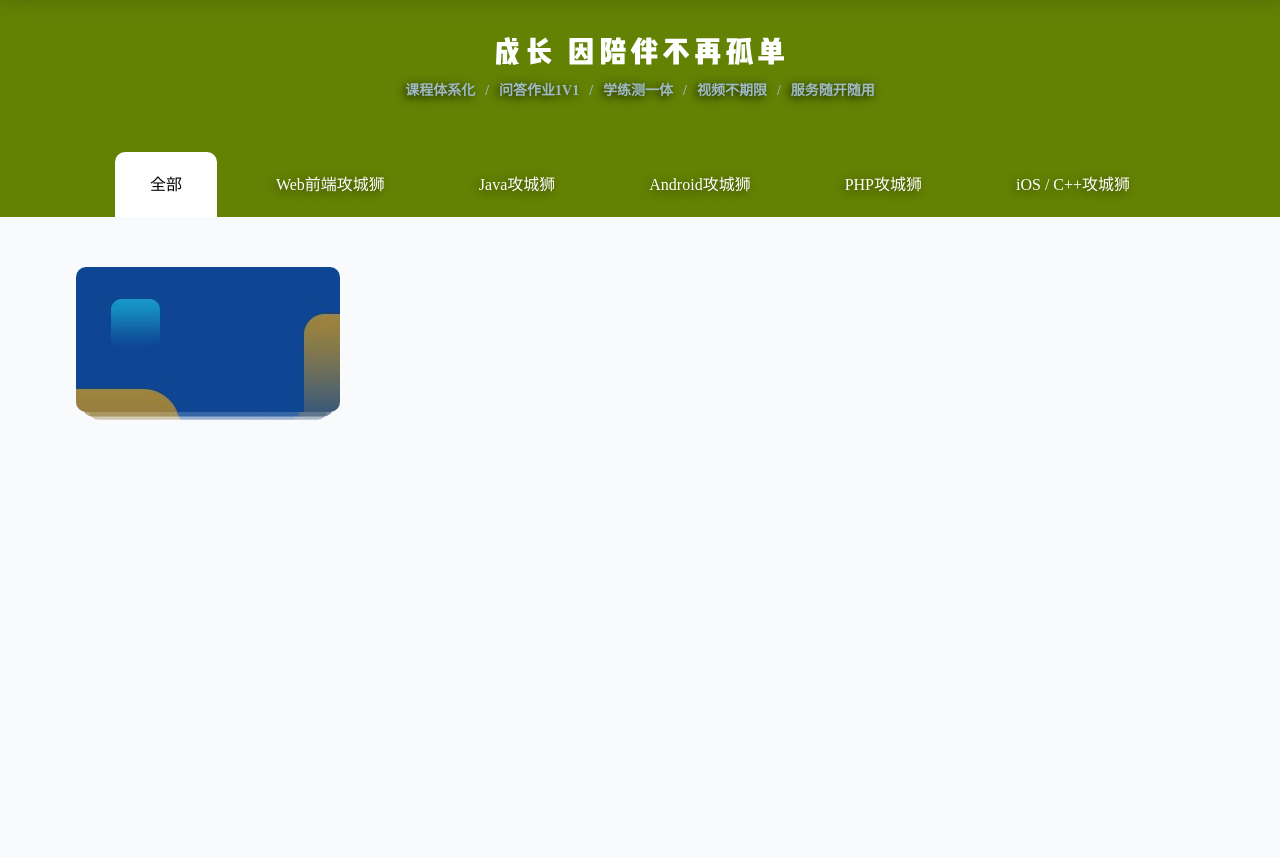
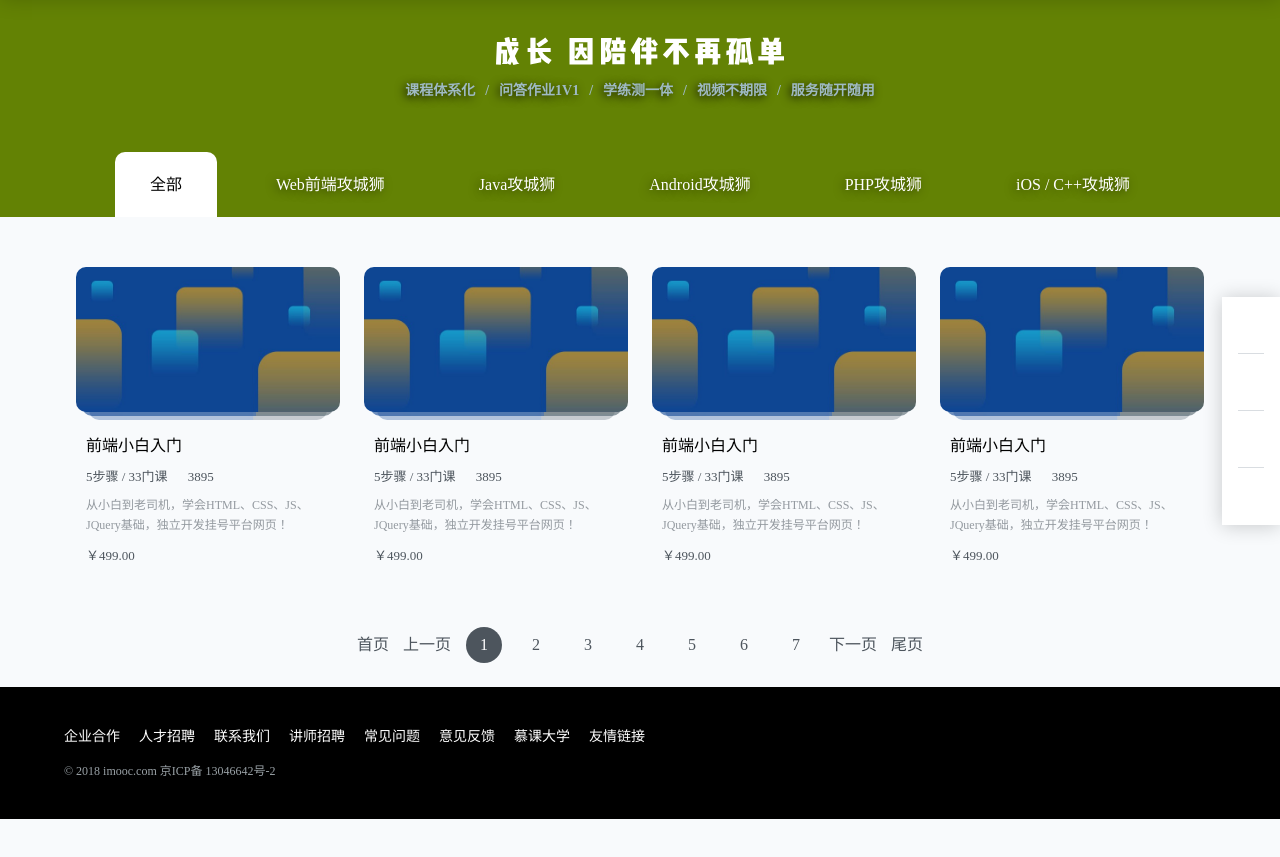
Before and after one commit to scyuan/mooc, a plain HTML site: page careerpath.html in a window 1280 px wide. Shown: the part 75-932 px from the top of the page. After the commit the page ends 894 px from the top, so only its background shows below. Drawn offline with Linux system fonts and the light colour scheme; a web font is replaced by a local one.

Commit message:
职业路径更新😊

```diff
--- a/careerpath.html
+++ b/careerpath.html
@@ -98,27 +98,101 @@
 
 	<!-- 课程内容 -->
 	<div class="content">
-		<div class="content-wrap">
+		<div class="content-wrap clearfix">
 			<div class="course-box">
 				<div class="course-cover">
-					<div class="img-up" style="background-image: url(img/career1.jpg);"></div>
-					<div class="img-mid" style="background-image: url(img/career1.jpg);"></div>
-					<div class="img-down" style="background-image: url(img/career1.jpg);"></div>
+					<div class="img-up" style="background-image: url(img/career1.jpg); background-size: 100% 100%"></div>
+					<div class="img-mid" style="background-image: url(img/career1.jpg); background-size: 100% 100%"></div>
+					<div class="img-down" style="background-image: url(img/career1.jpg); background-size: 100% 100%"></div>
+				</div>
+				<p class="course-name">前端小白入门</p>
+				<p class="course-hot"><span>5步骤 / 33门课</span><i class="icon ml10">&#xe646;</i><span>3895</span><span style="margin-left: 10px;color: #ff9900;"><i class="icon icon-star">&#xe676;</i><i class="icon icon-star">&#xe676;</i><i class="icon icon-star">&#xe676;</i><i class="icon icon-star">&#xe676;</i><i class="icon icon-star">&#xe676;</i></span></p>
+				<p class="course-desc">从小白到老司机，学会HTML、CSS、JS、JQuery基础，独立开发挂号平台网页！</p>
+				<p class="course-price">￥499.00</p>
+			</div>
+			<div class="course-box">
+				<div class="course-cover">
+					<div class="img-up" style="background-image: url(img/career1.jpg); background-size: 100% 100%"></div>
+					<div class="img-mid" style="background-image: url(img/career1.jpg); background-size: 100% 100%"></div>
+					<div class="img-down" style="background-image: url(img/career1.jpg); background-size: 100% 100%"></div>
+				</div>
+				<p class="course-name">前端小白入门</p>
+				<p class="course-hot"><span>5步骤 / 33门课</span><i class="icon ml10">&#xe646;</i><span>3895</span><span style="margin-left: 10px;color: #ff9900;"><i class="icon icon-star">&#xe676;</i><i class="icon icon-star">&#xe676;</i><i class="icon icon-star">&#xe676;</i><i class="icon icon-star">&#xe676;</i><i class="icon icon-star">&#xe676;</i></span></p>
+				<p class="course-desc">从小白到老司机，学会HTML、CSS、JS、JQuery基础，独立开发挂号平台网页！</p>
+				<p class="course-price">￥499.00</p>
+			</div>
+			<div class="course-box">
+				<div class="course-cover">
+					<div class="img-up" style="background-image: url(img/career1.jpg); background-size: 100% 100%"></div>
+					<div class="img-mid" style="background-image: url(img/career1.jpg); background-size: 100% 100%"></div>
+					<div class="img-down" style="background-image: url(img/career1.jpg); background-size: 100% 100%"></div>
+				</div>
+				<p class="course-name">前端小白入门</p>
+				<p class="course-hot"><span>5步骤 / 33门课</span><i class="icon ml10">&#xe646;</i><span>3895</span><span style="margin-left: 10px;color: #ff9900;"><i class="icon icon-star">&#xe676;</i><i class="icon icon-star">&#xe676;</i><i class="icon icon-star">&#xe676;</i><i class="icon icon-star">&#xe676;</i><i class="icon icon-star">&#xe676;</i></span></p>
+				<p class="course-desc">从小白到老司机，学会HTML、CSS、JS、JQuery基础，独立开发挂号平台网页！</p>
+				<p class="course-price">￥499.00</p>
+			</div>
+			<div class="course-box">
+				<div class="course-cover">
+					<div class="img-up" style="background-image: url(img/career1.jpg); background-size: 100% 100%"></div>
+					<div class="img-mid" style="background-image: url(img/career1.jpg); background-size: 100% 100%"></div>
+					<div class="img-down" style="background-image: url(img/career1.jpg); background-size: 100% 100%"></div>
+				</div>
+				<p class="course-name">前端小白入门</p>
+				<p class="course-hot"><span>5步骤 / 33门课</span><i class="icon ml10">&#xe646;</i><span>3895</span><span style="margin-left: 10px;color: #ff9900;"><i class="icon icon-star">&#xe676;</i><i class="icon icon-star">&#xe676;</i><i class="icon icon-star">&#xe676;</i><i class="icon icon-star">&#xe676;</i><i class="icon icon-star">&#xe676;</i></span></p>
+				<p class="course-desc">从小白到老司机，学会HTML、CSS、JS、JQuery基础，独立开发挂号平台网页！</p>
+				<p class="course-price">￥499.00</p>
+			</div>
+		</div>
+		<!-- 分页 -->
+		<div class="pagenation">
+			<span>首页</span>
+			<span>上一页</span>
+			<span class="num page-select">1</span>
+			<span class="num">2</span>
+			<span class="num">3</span>
+			<span class="num">4</span>
+			<span class="num">5</span>
+			<span class="num">6</span>
+			<span class="num">7</span>
+			<span>下一页</span>
+			<span>尾页</span>
+		</div>
+	</div>
+	<!-- footer -->
+	<div class="footer footer-black">
+		<div class="footer-wrap">
+			<div class="blog">
+				<div class="mr22 chat">
+
 				</div>
 			</div>
-			<div class="course-box">
+			<div class="footer-links links-white">
+				<a href="#">企业合作</a>
+				<a href="#">人才招聘</a>
+				<a href="#">联系我们</a>
+				<a href="#">讲师招聘</a>
+				<a href="#">常见问题</a>
+				<a href="#">意见反馈</a>
+				<a href="#">慕课大学</a>
+				<a href="#">友情链接</a>
+			</div>
+			<p>© 2018 imooc.com  京ICP备 13046642号-2</p>
+		</div>
+	</div>
+	<!-- 侧边栏 -->
+	<div class="info">
+		<div class="info-wrap">
+			<div class="info-block b"><i class="icon">&#xe61e;</i></div>
+			<div class="info-block b"><i class="icon">&#xe619;</i></div>
+			<div class="info-block b"><i class="icon">&#xe61a;</i>
 
 			</div>
-			<div class="course-box">
-
-			</div>
-			<div class="course-box">
-
-			</div>
-			<div class="course-box">
+			<div class="info-block"><i class="icon">&#xe62b;</i>
 
 			</div>
 		</div>
+
 	</div>
 </body>
 <script type="text/javascript" src="js/jquery-3.2.0.min.js"></script>
--- a/css/career.css
+++ b/css/career.css
@@ -45,8 +45,7 @@
 }
 .course-box{
 	width: 264px;
-	height: 320px;
-
+	height: 340px;
 	margin:0px 12px 20px 12px;
 	float: left;
 }
@@ -55,27 +54,84 @@
 	height: 145px;
 	position: relative;
 }
-.course-cover img{
-	width: 100%;
-	height: 100%;
-}
 .img-up,.img-mid,.img-down{
 	position: absolute;
 	border-radius: 10px;
 	overflow: hidden;
+	transition: all 0.3s;
 }
 .img-up{
 	z-index: 3;
+	bottom: 0px;
 }
 .img-mid{
 	z-index: 2;
-	bottom: -8px;
-	opacity: 0.7;
-	transform: scale(0.95);
+	bottom: -4px;
+	width: 252px;
+	left: 6px;
+	opacity: 0.6;
 }
 .img-down{
 	z-index: 1;
-	opacity: 0.4;
-	transform: scale(0.9);
-	bottom: -15px;
+	width: 238px;
+	left: 13px;
+	opacity: 0.3;
+	bottom: -8px;
 }
+.course-box:hover .img-up{
+	bottom: 10px;
+}
+.course-box:hover .img-mid{
+	bottom: -2px;
+	left: 9px;
+	width: 246px;
+}
+.course-box:hover .img-down{
+	bottom: -12px;
+	left: 16px;
+	width: 232px;
+}
+.course-name{
+	margin-top: 20px;
+	margin-bottom: 10px;
+	padding: 0 10px;
+}
+.course-box:hover .course-name{
+	color: red;
+}
+.course-hot,.course-price{
+	font-size: 13px;
+	color: #4d555d;
+	padding: 0 10px;
+}
+.course-desc{
+	font-size: 12px;
+	padding: 0 10px;
+	line-height: 20px;
+	color: #93999f;
+	margin: 10px 0;
+}
+.ml10{
+	margin-left: 10px;
+}
+.pagenation{
+	height: 60px;
+	text-align: center;
+	color: #4d555d;
+}
+.pagenation span{
+	margin: 0px 5px;
+}
+.pagenation .num{
+	display: inline-block;
+	margin: 0 6px;
+	width: 36px;
+	height: 36px;
+	border-radius: 18px;
+	text-align: center;
+	line-height: 36px;
+}
+.page-select{
+	background: #4d555d;
+	color: #fff;
+}
```
